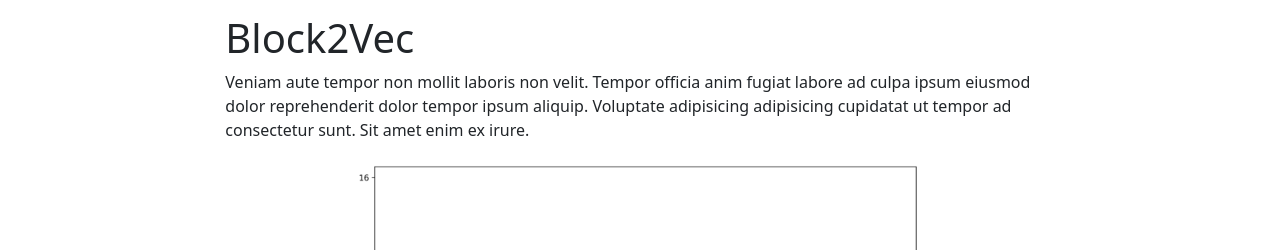
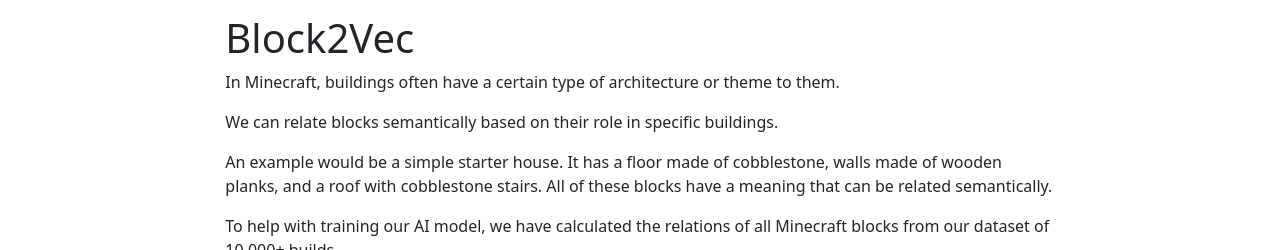
Before and after one commit to Alan-Laboy/text2mc-frontend, a React (Create React App) app: page / in a window 1280 px wide. Shown: the part 550-800 px from the top of the page. Built offline with nearby package versions, Linux system fonts and the light colour scheme.

Commit message:
Replace Block2Vec placeholder text

```diff
--- a/src/components/Block2Vec.js
+++ b/src/components/Block2Vec.js
@@ -5,11 +5,35 @@
   return (
     <div className="mb-5" id="block2vec">
       <h1>Block2Vec</h1>
-            <p>Veniam aute tempor non mollit laboris non velit. Tempor officia anim fugiat labore ad culpa ipsum eiusmod dolor reprehenderit dolor tempor ipsum aliquip. Voluptate adipisicing adipisicing cupidatat ut tempor ad consectetur sunt. Sit amet enim ex irure.</p>
+      <p>
+        In Minecraft, buildings often have a certain type of architecture or
+        theme to them.
+      </p>
+      <p>
+        We can relate blocks semantically based on their role in specific
+        buildings.
+      </p>
+      <p>
+        An example would be a simple starter house. It has a floor made of
+        cobblestone, walls made of wooden planks, and a roof with cobblestone
+        stairs. All of these blocks have a meaning that can be related
+        semantically.
+      </p>
+      <p>
+        To help with training our AI model, we have calculated the relations of
+        all Minecraft blocks from our dataset of 10,000+ builds.
+      </p>
       <div className="text-center">
-                <Image src={ Embeddings } alt="Graph of Minecraft blocks showing the semantic relationship between each block" className="embeddings-image" />
+        <Image
+          src={Embeddings}
+          alt="Graph of Minecraft blocks showing the semantic relationship between each block"
+          className="embeddings-image"
+        />
       </div>
-            <p className="text-center">Graph of Minecraft blocks showing the semantic relationship between each block</p>
+      <p className="text-center">
+        Graph of Minecraft blocks showing the semantic relationship between each
+        block
+      </p>
     </div>
   );
 }
```
Lines whose indentation alone changed are shown as unchanged.
